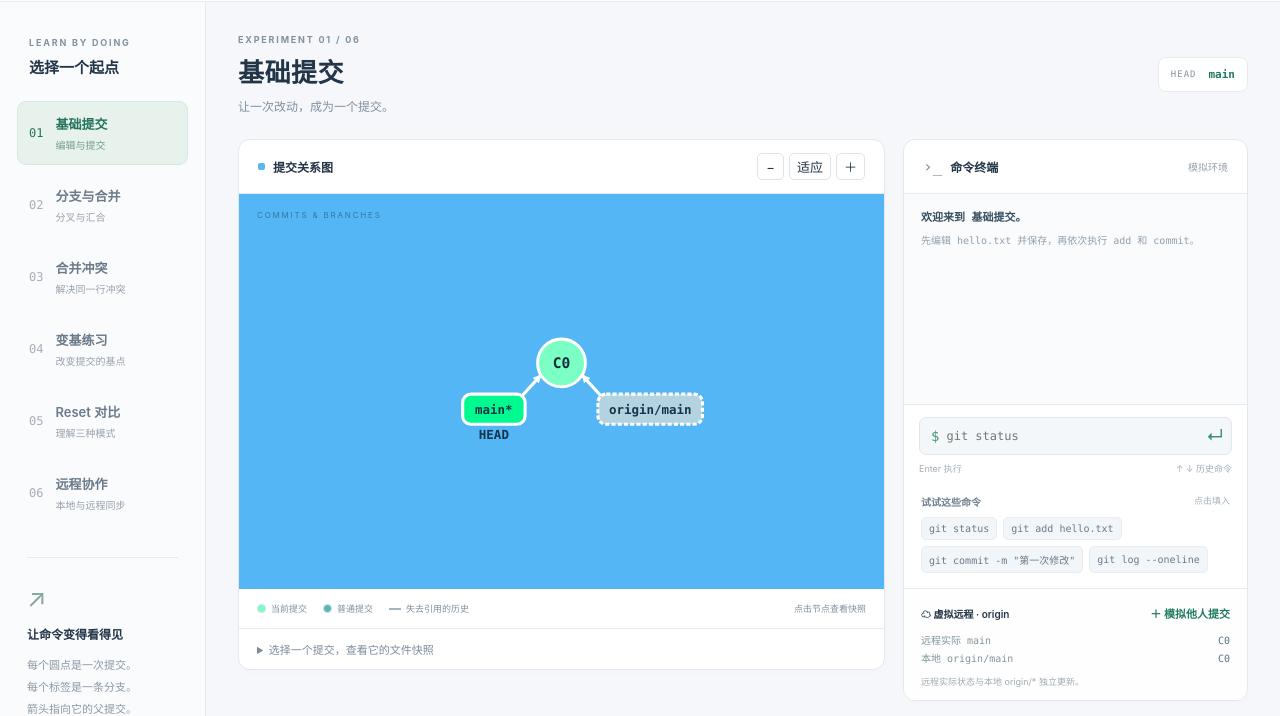
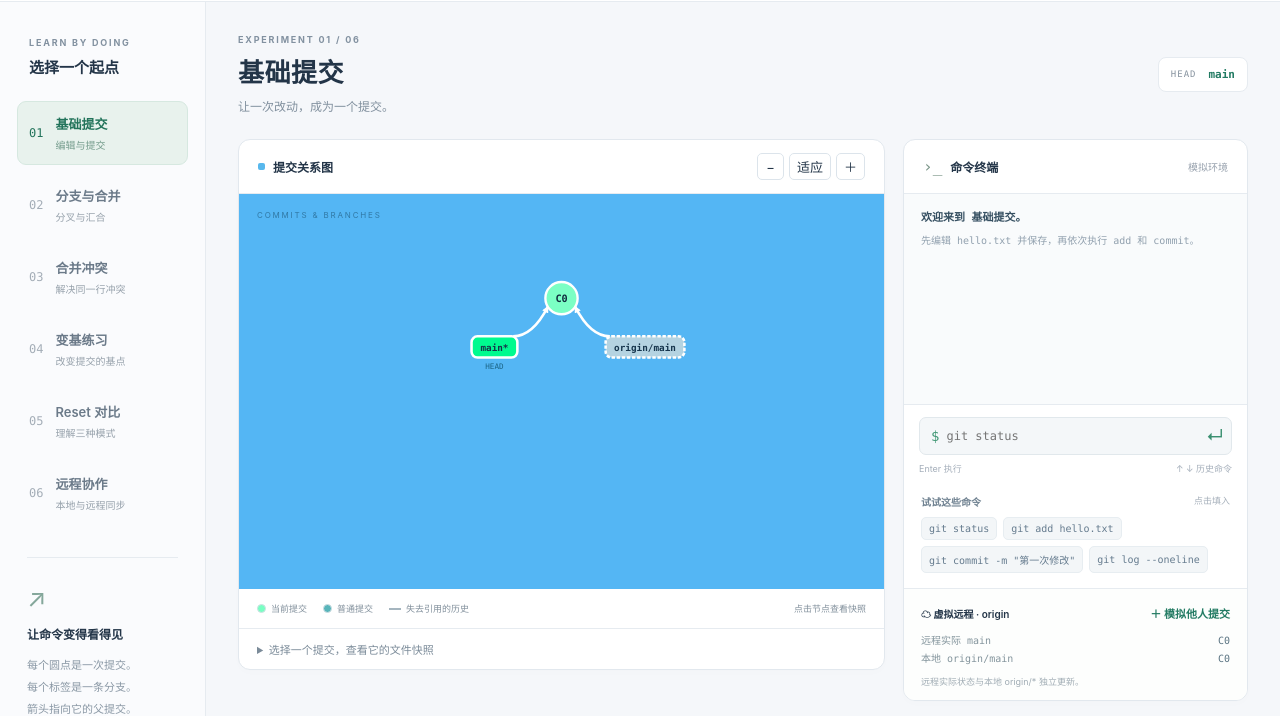
Before and after one commit to zibuyu9190/Github-Operate, a plain HTML site: page webui/index.html in a window 1280 px wide. Shown: the part 82-798 px from the top of the page. Drawn offline with Linux system fonts and the light colour scheme.

Commit message:
缩小提交图节点并拉开分支标签间距
为单节点场景保留最小画布，增加标签水平距离与行距，指针绕开上层标签。按标签数量预留纵向空间。

验证：4 项图形测试通过；浏览器检查三个标签同指 C0、分叉场景及窄屏布局。

```diff
--- a/webui/graph.js
+++ b/webui/graph.js
@@ -1,6 +1,8 @@
 (function (root) {
   'use strict';
   const NS = 'http://www.w3.org/2000/svg';
+  const NODE_RADIUS = 19, LABEL_HEIGHT = 25, LABEL_GAP = 52, LABEL_ROW_GAP = 65;
+  const labelWidth = text => Math.max(54, [...text].reduce((sum, ch) => sum + (ch.charCodeAt(0) > 255 ? 11 : 6.8), 18));
   const element = (name, attrs = {}, text) => {
     const node = document.createElementNS(NS, name);
     for (const [key, value] of Object.entries(attrs)) node.setAttribute(key, String(value));
@@ -12,24 +14,42 @@
   class CommitGraph {
     constructor(svg, onSelect) { this.svg = svg; this.onSelect = onSelect; this.zoom = 1; this.previous = new Map(); }
 
+    references(state) {
+      const refs = [
+        ...Object.entries(state.branches).map(([name, id]) => ({ key: 'local:' + name, text: name + (state.head.branch === name ? '*' : ''), id, active: state.head.branch === name, color: '#3988b6' })),
+        ...Object.entries(state.tracking).map(([name, id]) => ({ key: 'tracking:' + name, text: 'origin/' + name, id, color: '#b4d3e1', small: true })),
+        ...Object.entries(state.remote.branches).filter(([name, id]) => state.tracking[name] !== id).map(([name, id]) => ({ key: 'remote:' + name, text: '远端/' + name, id, color: '#b5b0ed', small: true }))
+      ];
+      if (!state.head.branch) refs.unshift({ key: 'head', text: 'HEAD*', id: state.head.id, active: true });
+      return refs;
+    }
+
+    /** 为标签预留独立行距，单节点场景保留最小画布，避免图例被自动放大。 */
     layout(state) {
       const objects = { ...state.remote.commits, ...state.commits };
       const commits = Object.values(objects).sort((a, b) => a.order - b.order);
-      const depths = new Map(), rows = new Map(), positions = new Map();
+      const depths = new Map(), rows = new Map(), positions = new Map(), refCounts = new Map();
+      const refs = this.references(state);
+      for (const ref of refs) refCounts.set(ref.id, (refCounts.get(ref.id) || 0) + 1);
       const depth = id => {
         if (!depths.has(id)) depths.set(id, objects[id].parents.length ? 1 + Math.max(...objects[id].parents.map(depth)) : 0);
         return depths.get(id);
       };
       for (const commit of commits) { const d = depth(commit.id); if (!rows.has(d)) rows.set(d, []); rows.get(d).push(commit); }
-      const width = Math.max(620, Math.max(...[...rows.values()].map(row => row.length)) * 220 + 100);
+      const width = Math.max(760, Math.max(...[...rows.values()].map(row => row.length)) * 280 + 100, ...refs.map(ref => 2 * (labelWidth(ref.text) + LABEL_GAP + 24)));
+      let y = 65, height = 350;
       for (const [d, row] of [...rows].sort((a, b) => a[0] - b[0])) {
         row.forEach((commit, i) => {
           const parents = commit.parents.map(id => positions.get(id));
           const x = row.length > 1 ? width * (i + 1) / (row.length + 1) : parents.length ? parents.reduce((sum, p) => sum + p.x, 0) / parents.length : width / 2;
-          positions.set(commit.id, { x, y: 65 + d * 125 });
+          positions.set(commit.id, { x, y });
         });
+        const labelRows = Math.ceil(Math.max(...row.map(commit => refCounts.get(commit.id) || 0)) / 2);
+        const clearance = labelRows ? 45 + (labelRows - 1) * LABEL_ROW_GAP + LABEL_HEIGHT + 45 : NODE_RADIUS + 35;
+        height = Math.max(height, y + clearance);
+        y += Math.max(145, clearance + NODE_RADIUS + 20);
       }
-      return { commits, objects, positions, width, height: 185 + Math.max(...depths.values()) * 125 };
+      return { commits, objects, positions, width, height };
     }
 
     draw(state, options = {}) {
@@ -51,7 +71,7 @@
         const point = positions.get(commit.id);
         for (const parent of commit.parents) {
           const to = positions.get(parent);
-          const edge = element('path', { class: 'commit-edge', d: `M ${point.x} ${point.y - 24} C ${point.x} ${point.y - 73}, ${to.x} ${to.y + 73}, ${to.x} ${to.y + 29}`, 'marker-end': 'url(#parent-arrow)' });
+          const edge = element('path', { class: 'commit-edge', d: `M ${point.x} ${point.y - NODE_RADIUS - 1} C ${point.x} ${point.y - 73}, ${to.x} ${to.y + 73}, ${to.x} ${to.y + NODE_RADIUS + 6}`, 'marker-end': 'url(#parent-arrow)' });
           if (!reachable.has(commit.id)) { edge.setAttribute('opacity', '.28'); edge.setAttribute('stroke-dasharray', '5 4'); }
           if (!Object.hasOwn(state.commits, commit.id)) edge.setAttribute('stroke-dasharray', '5 4');
           svg.append(edge);
@@ -62,7 +82,7 @@
         const orphan = !reachable.has(commit.id), active = commit.id === head;
         const group = element('g', { class: 'commit-node' + (orphan ? ' orphan' : '') + (!local ? ' remote-only' : '') + (options.animate && !this.previous.has(commit.id) ? ' new-node' : ''), transform: `translate(${point.x} ${point.y})`, tabindex: 0, role: 'button', 'aria-label': commit.id + ' ' + commit.message + (!local ? '，仅远程拥有' : '') });
         group.append(element('title', {}, commit.id + ' · ' + commit.message + (orphan ? '（失去引用的历史）' : '')));
-        group.append(element('circle', { r: 23, fill: active ? '#7bffc4' : orphan ? '#94c3d7' : !local ? '#b0b1ed' : '#55b5ba' }));
+        group.append(element('circle', { r: NODE_RADIUS, fill: active ? '#7bffc4' : orphan ? '#94c3d7' : !local ? '#b0b1ed' : '#55b5ba' }));
         group.append(element('text', { 'text-anchor': 'middle', dy: 5 }, commit.id));
         group.append(element('text', { class: 'node-hash', y: -34, 'text-anchor': 'middle' }, !local ? '仅在远程' : ''));
         const select = () => {
@@ -73,26 +93,23 @@
         group.addEventListener('keydown', event => { if (['Enter', ' '].includes(event.key)) { event.preventDefault(); select(); } });
         svg.append(group);
       }
-      const refs = [
-        ...Object.entries(state.branches).map(([name, id]) => ({ key: 'local:' + name, text: name + (state.head.branch === name ? '*' : ''), id, active: state.head.branch === name, color: '#3988b6' })),
-        ...Object.entries(state.tracking).map(([name, id]) => ({ key: 'tracking:' + name, text: 'origin/' + name, id, color: '#b4d3e1', small: true })),
-        ...Object.entries(state.remote.branches).filter(([name, id]) => state.tracking[name] !== id).map(([name, id]) => ({ key: 'remote:' + name, text: '远端/' + name, id, color: '#b5b0ed', small: true }))
-      ];
-      if (!state.head.branch) refs.unshift({ key: 'head', text: 'HEAD*', id: head, active: true });
+      const refs = this.references(state);
       const counters = new Map(), tagPositions = new Map();
       for (const ref of refs) {
         const point = positions.get(ref.id), index = counters.get(ref.id) || 0;
         counters.set(ref.id, index + 1);
-        const labelWidth = Math.max(60, [...ref.text].reduce((sum, ch) => sum + (ch.charCodeAt(0) > 255 ? 12 : 7.5), 18));
+        const width = labelWidth(ref.text);
         const left = index % 2 === 0;
-        const x = left ? Math.max(8, point.x - labelWidth - 35) : Math.min(layout.width - labelWidth - 8, point.x + 35);
-        const y = point.y + 30 + Math.floor(index / 2) * 37;
+        const x = left ? Math.max(8, point.x - width - LABEL_GAP) : Math.min(layout.width - width - 8, point.x + LABEL_GAP);
+        const y = point.y + 45 + Math.floor(index / 2) * LABEL_ROW_GAP;
         const group = element('g', { class: 'branch-tag', 'data-ref': ref.key, transform: `translate(${x} ${y})` });
-        const endX = point.x - x + (left ? -20 : 20), endY = point.y - y + 12;
-        group.append(element('path', { class: 'branch-pointer', d: `M ${left ? labelWidth - 5 : 5} 4 L ${endX} ${endY}`, 'marker-end': 'url(#label-arrow)' }));
-        group.append(element('rect', { width: labelWidth, height: 29, rx: 8, fill: ref.active ? '#00fa8f' : ref.color, 'stroke-dasharray': ref.small ? '4 2' : 'none' }));
-        group.append(element('text', { x: labelWidth / 2, y: 19, 'text-anchor': 'middle' }, ref.text));
-        if (ref.active) group.append(element('text', { class: 'head-caption', x: labelWidth / 2, y: 43, 'text-anchor': 'middle' }, state.head.branch ? 'HEAD' : '分离状态'));
+        const endX = point.x - x + (left ? -16 : 16), endY = point.y - y + 10;
+        // 下层指针从外侧绕行，避免穿过同一节点的上层分支标签。
+        const startX = left ? width - 5 : 5, bendX = point.x - x + (left ? -34 : 34);
+        group.append(element('path', { class: 'branch-pointer', d: `M ${startX} 0 Q ${bendX} 0 ${endX} ${endY}`, 'marker-end': 'url(#label-arrow)' }));
+        group.append(element('rect', { width, height: LABEL_HEIGHT, rx: 7, fill: ref.active ? '#00fa8f' : ref.color, 'stroke-dasharray': ref.small ? '4 2' : 'none' }));
+        group.append(element('text', { x: width / 2, y: 17, 'text-anchor': 'middle' }, ref.text));
+        if (ref.active) group.append(element('text', { class: 'head-caption', x: width / 2, y: 39, 'text-anchor': 'middle' }, state.head.branch ? 'HEAD' : '分离状态'));
         svg.append(group); tagPositions.set(ref.key, { x, y });
         const previous = this.previousTags?.get(ref.key);
         if (options.animate && previous && !matchMedia('(prefers-reduced-motion: reduce)').matches && (previous.x !== x || previous.y !== y)) {
```
Also changed, not shown: webui/styles.css.
